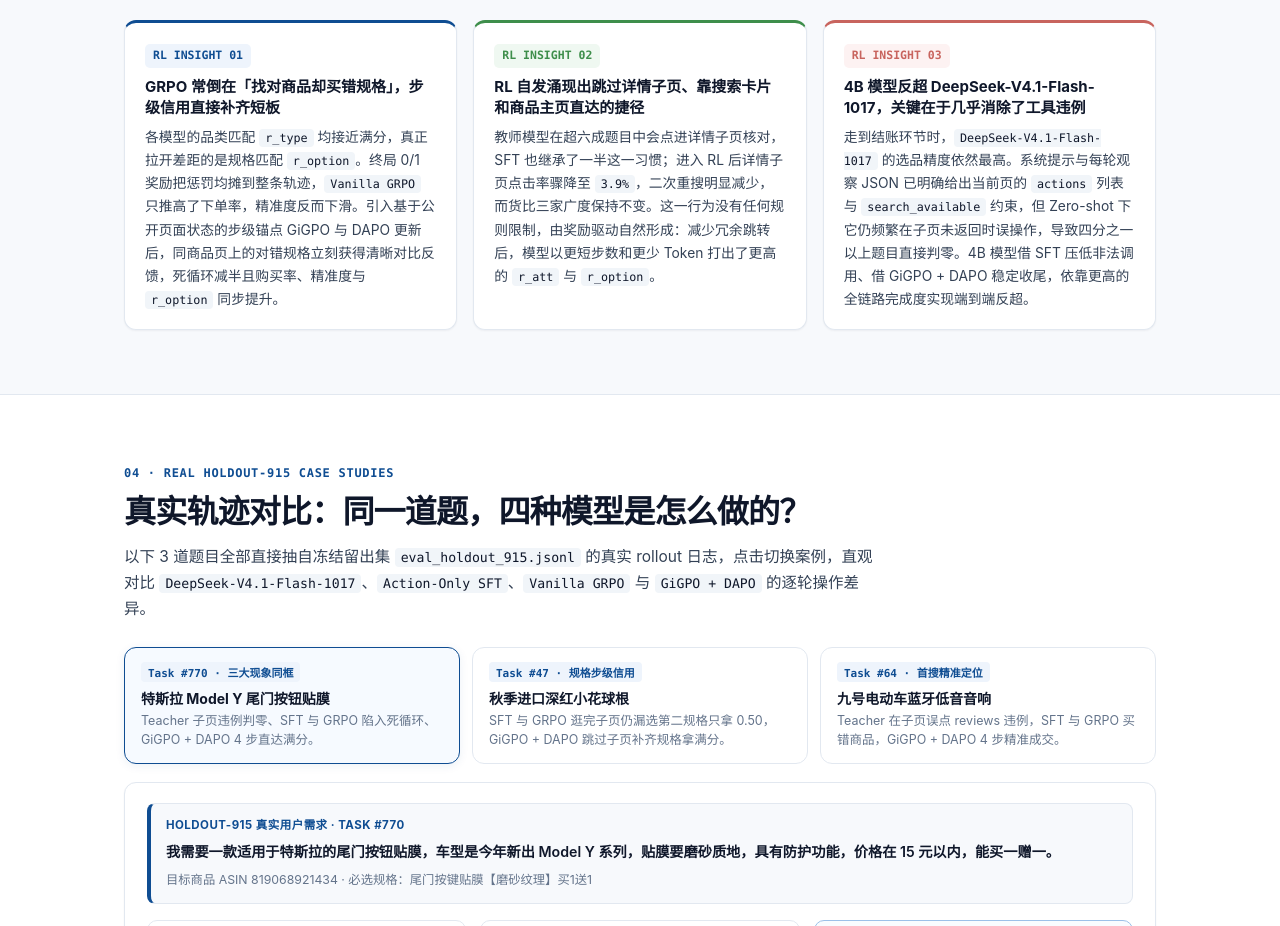
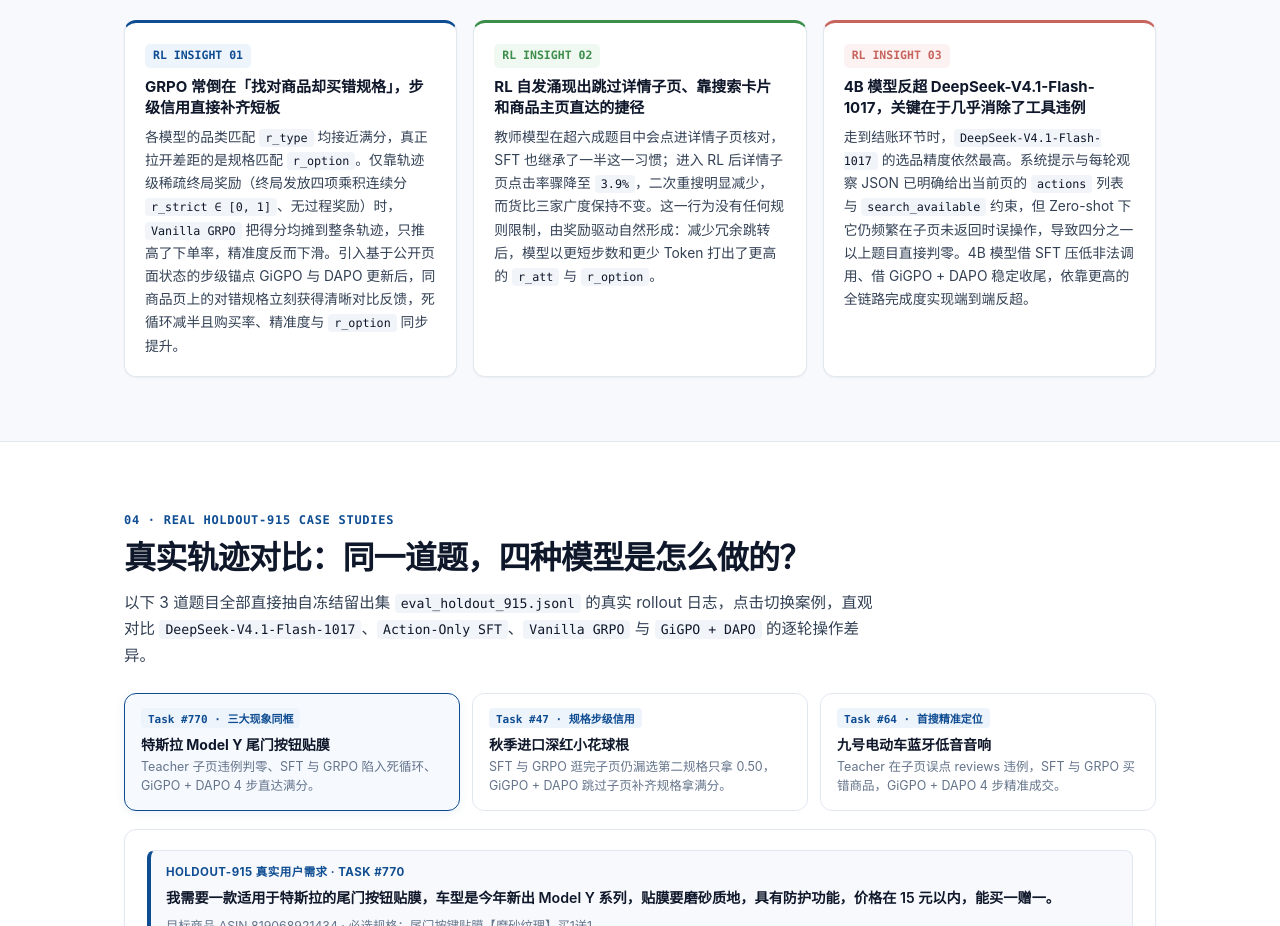
Before and after one commit to HOWILLMAKEIT/ShopMaster-4B, a plain HTML site: page index.html in a window 1280 px wide. Shown: the part 4593-5519 px from the top of the page. Drawn offline with Linux system fonts and the light colour scheme.

Commit message:
docs: align RL reward (continuous paper_strict_score) and GiGPO anchor spec with code

```diff
--- a/index.html
+++ b/index.html
@@ -1489,7 +1489,7 @@
         <div class="insight-card">
           <div class="insight-tag">RL INSIGHT 01</div>
           <h4>GRPO 常倒在「找对商品却买错规格」，步级信用直接补齐短板</h4>
-          <p>各模型的品类匹配 <code>r_type</code> 均接近满分，真正拉开差距的是规格匹配 <code>r_option</code>。终局 0/1 奖励把惩罚均摊到整条轨迹，<code>Vanilla GRPO</code> 只推高了下单率，精准度反而下滑。引入基于公开页面状态的步级锚点 GiGPO 与 DAPO 更新后，同商品页上的对错规格立刻获得清晰对比反馈，死循环减半且购买率、精准度与 <code>r_option</code> 同步提升。</p>
+          <p>各模型的品类匹配 <code>r_type</code> 均接近满分，真正拉开差距的是规格匹配 <code>r_option</code>。仅靠轨迹级稀疏终局奖励（终局发放四项乘积连续分 <code>r_strict ∈ [0, 1]</code>、无过程奖励）时，<code>Vanilla GRPO</code> 把得分均摊到整条轨迹，只推高了下单率，精准度反而下滑。引入基于公开页面状态的步级锚点 GiGPO 与 DAPO 更新后，同商品页上的对错规格立刻获得清晰对比反馈，死循环减半且购买率、精准度与 <code>r_option</code> 同步提升。</p>
         </div>
         <div class="insight-card green">
           <div class="insight-tag">RL INSIGHT 02</div>
```
Also changed, not shown: 1 other file.
